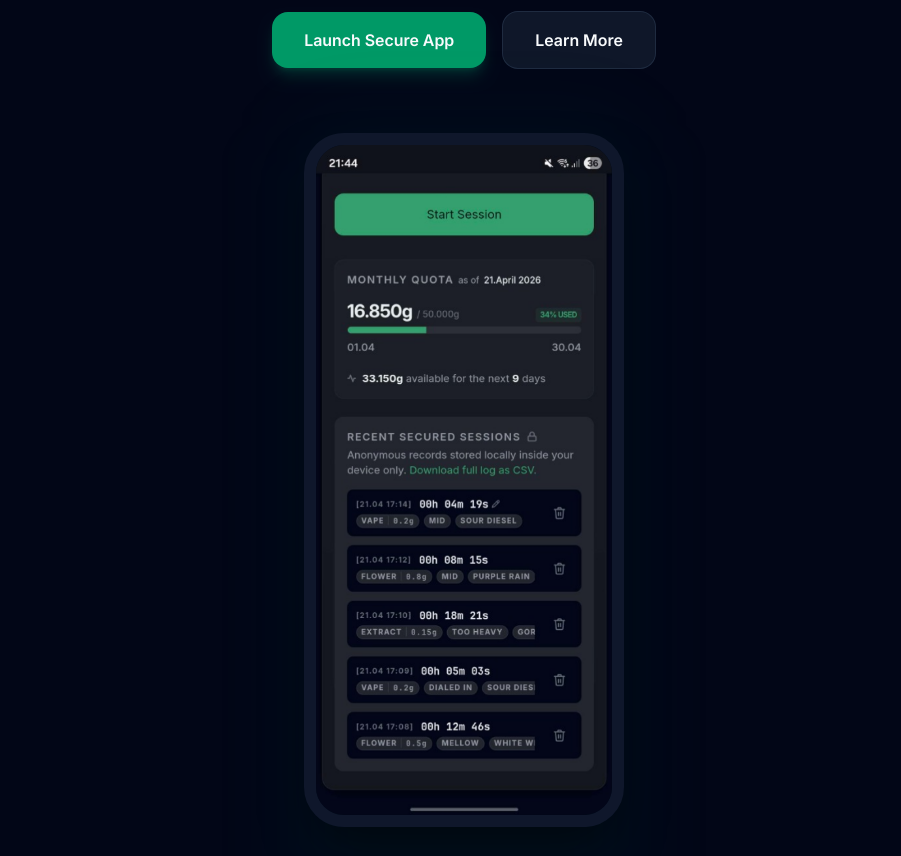
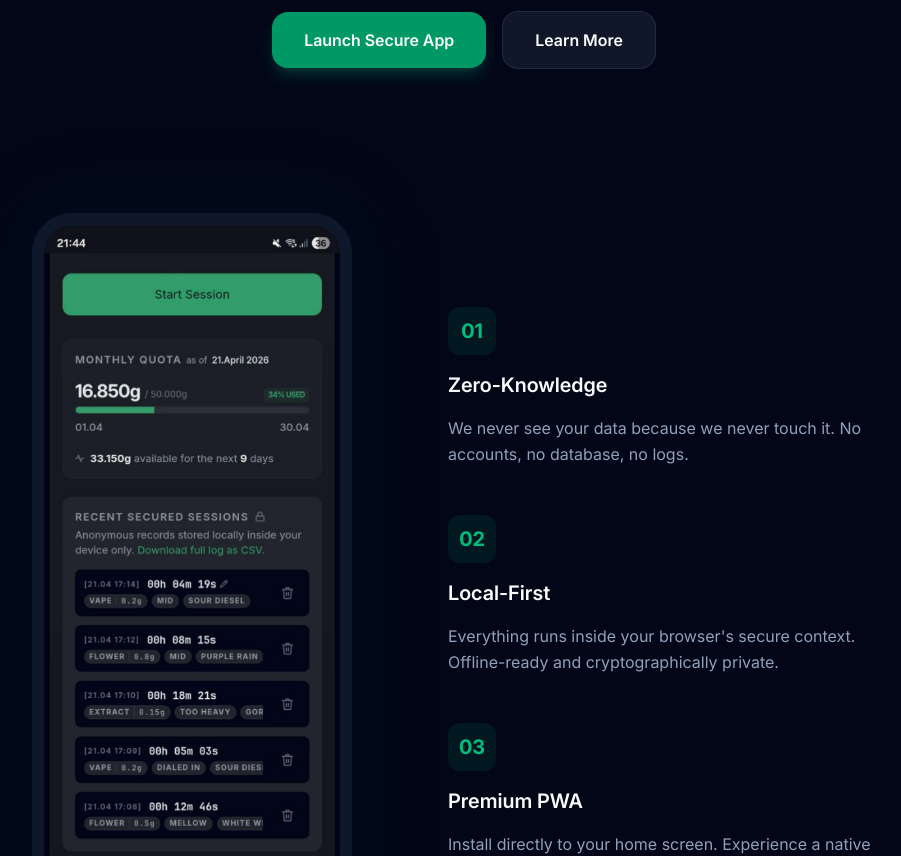
Before and after one commit to openpot/core, a Next.js app: page /landing in a window 1280 px wide. Shown: the part 620-1476 px from the top of the page, without its empty margins (176-1077 px from the left). Built offline with nearby package versions, Linux system fonts and the light colour scheme.

Commit message:
style: rearrange features to be vertical beside carousel

```diff
--- a/src/app/landing/page.tsx
+++ b/src/app/landing/page.tsx
@@ -69,8 +69,10 @@ export default function LandingPage() {
           </div>
         </div>
 
+        {/* Product Showcase Section */}
+        <div className="mt-20 flex flex-col lg:flex-row items-center justify-center gap-16 lg:gap-24 w-full">
           {/* Dashboard Carousel */}
-        <div className="relative w-full max-w-[320px] mx-auto group">
+          <div className="relative w-full max-w-[320px] group flex-shrink-0">
             {/* Glass background decoration */}
             <div className="absolute -inset-4 bg-emerald-500/5 rounded-[3rem] blur-2xl group-hover:bg-emerald-500/10 transition-all" />
 
@@ -88,6 +90,7 @@ export default function LandingPage() {
                     fill
                     style={{ objectFit: 'cover' }}
                     priority={idx === 0}
+                    unoptimized
                   />
                 </div>
               ))}
@@ -113,8 +116,8 @@ export default function LandingPage() {
             </div>
           </div>
 
-        {/* Feature Grid */}
-        <div className="mt-32 grid md:grid-cols-3 gap-12 text-left w-full">
+          {/* Feature List (Vertical) */}
+          <div className="flex flex-col gap-12 text-left max-w-md w-full">
             <div className="space-y-4">
               <div className="w-12 h-12 bg-emerald-500/10 rounded-lg flex items-center justify-center text-emerald-500 font-bold text-xl">01</div>
               <h3 className="text-xl font-semibold">Zero-Knowledge</h3>
@@ -137,6 +140,7 @@ export default function LandingPage() {
               </p>
             </div>
           </div>
+        </div>
       </main>
 
       <Footer />
```
Lines whose indentation alone changed are shown as unchanged.
